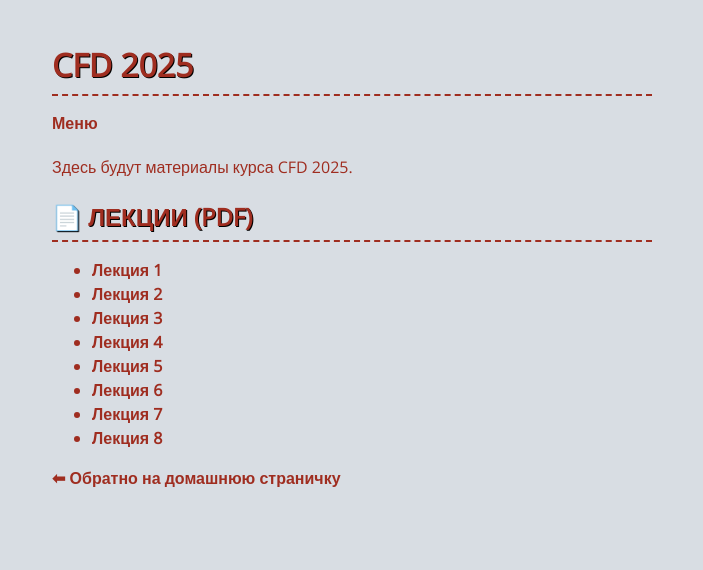
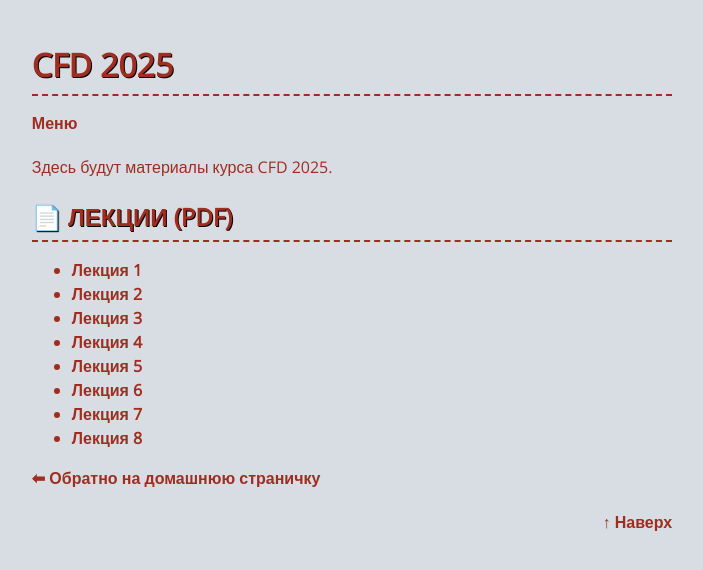
Before and after one commit to CKPEIIKA/ckpeiika.github.io, a Jekyll site: the page built from pages/cfd2025.md, in a window 1280 px wide. Shown: the top 570 px of the page, without its empty margins (288-991 px from the left). Built offline with Jekyll 4.4.1, drawn with Linux system fonts in a browser that asks for light colours.

Commit message:
попытка адаптивности

```diff
--- a/_layouts/default.html
+++ b/_layouts/default.html
@@ -2,6 +2,7 @@
 <html lang="ru">
 <head>
   <meta charset="UTF-8">
+  <meta name="viewport" content="width=device-width, initial-scale=1">
   <title>{{ page.title }}</title>
   <link href="https://fonts.googleapis.com/css2?family=Open+Sans&display=swap" rel="stylesheet">
   <link rel="stylesheet" href="/style.css">
@@ -23,6 +24,7 @@
 </head>
 <body>
 
+  <a id="top"></a>
   <h1>{{ page.title }}</h1>
 
   {% if page.url != "/" and page.url != "/index.html" %}
@@ -39,7 +41,7 @@
   </main>
 
   <p><a href="/index.html">⬅ Обратно на домашнюю страничку</a></p>
-  <button class="back-to-top" type="button" aria-label="Наверх">↑</button>
+  <p class="back-to-top-link"><a href="#top">↑ Наверх</a></p>
 
   <script>
     document.addEventListener('DOMContentLoaded', function () {
--- a/style.css
+++ b/style.css
@@ -10,7 +10,7 @@
   color: var(--accent-color);
   margin: 0;
   padding: 20px;
-  max-width: 600px;   /* column width */
+  max-width: 70ch;   /* column width */
   margin-left: auto;  /* center horizontally */
   margin-right: auto;
   line-height: 1.5;
@@ -69,6 +69,28 @@
 
 .nav li:hover a {
   color: #fff;
+}
+
+.page-actions {
+  display: flex;
+  justify-content: flex-end;
+  margin-bottom: 10px;
+}
+
+.download-btn {
+  display: inline-block;
+  padding: 6px 12px;
+  border: 1px solid var(--accent-color);
+  color: #fff;
+  background: var(--accent-color);
+  font-size: 0.9rem;
+  text-transform: uppercase;
+  letter-spacing: 0.02em;
+}
+
+.download-btn:hover {
+  background: transparent;
+  color: var(--accent-color);
 }
 
 .nav-home {
@@ -151,28 +173,9 @@
   font-size: 0.95em;
 }
 
-.back-to-top {
-  position: fixed;
-  left: 15px;
-  bottom: 20px;
-  width: 42px;
-  height: 42px;
-  border-radius: 50%;
-  border: none;
-  background: var(--accent-color);
-  color: #fff;
-  font-size: 1.5rem;
-  cursor: pointer;
-  box-shadow: 0 2px 6px rgba(0, 0, 0, 0.4);
-  opacity: 0;
-  pointer-events: none;
-  transition: opacity 0.2s ease;
-  z-index: 100;
-}
-
-.back-to-top--visible {
-  opacity: 1;
-  pointer-events: auto;
+.back-to-top-link {
+  text-align: right;
+  margin-top: 20px;
 }
 
 table {
```
Also changed, not shown: other parts of _layouts/default.html (+0 -18 lines).
